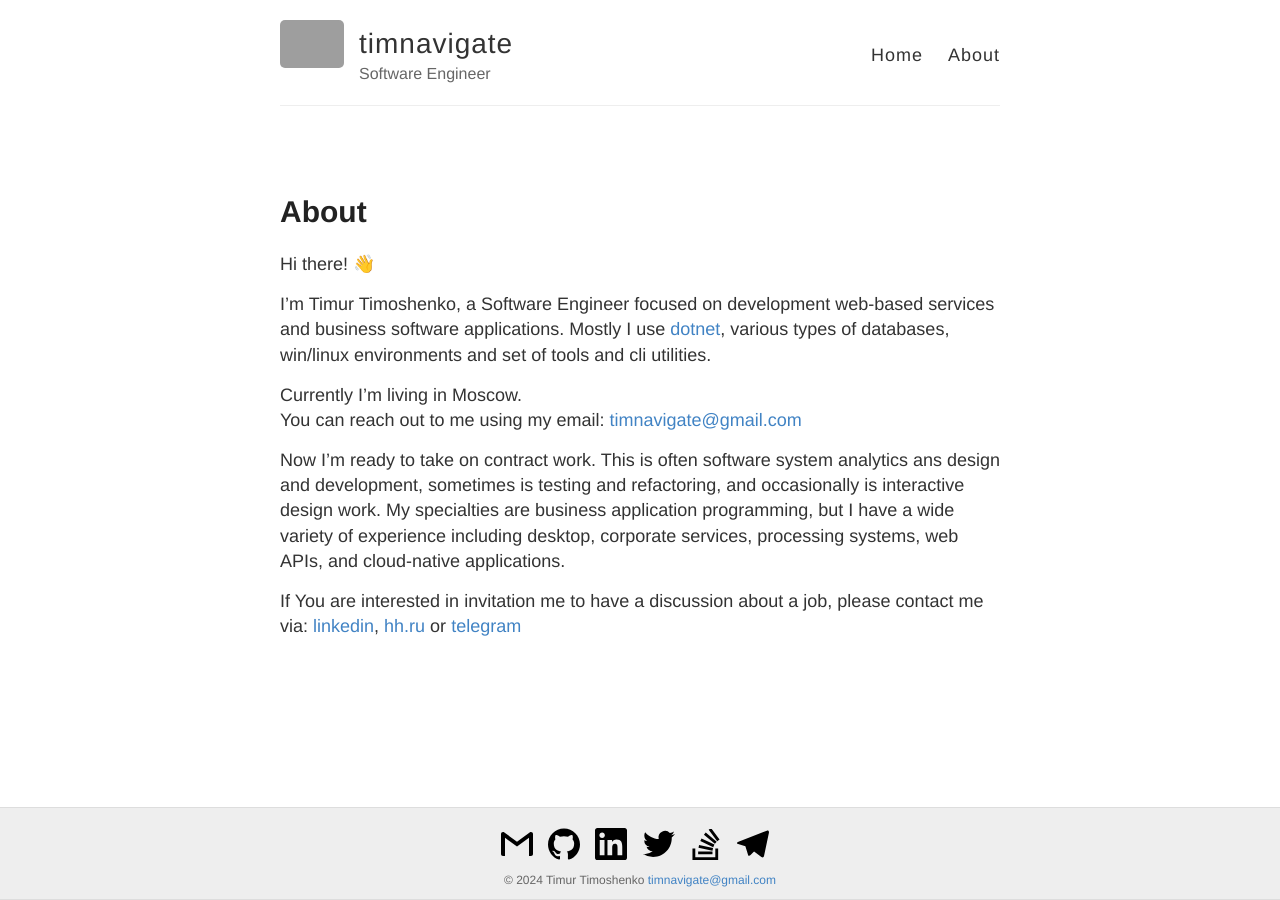
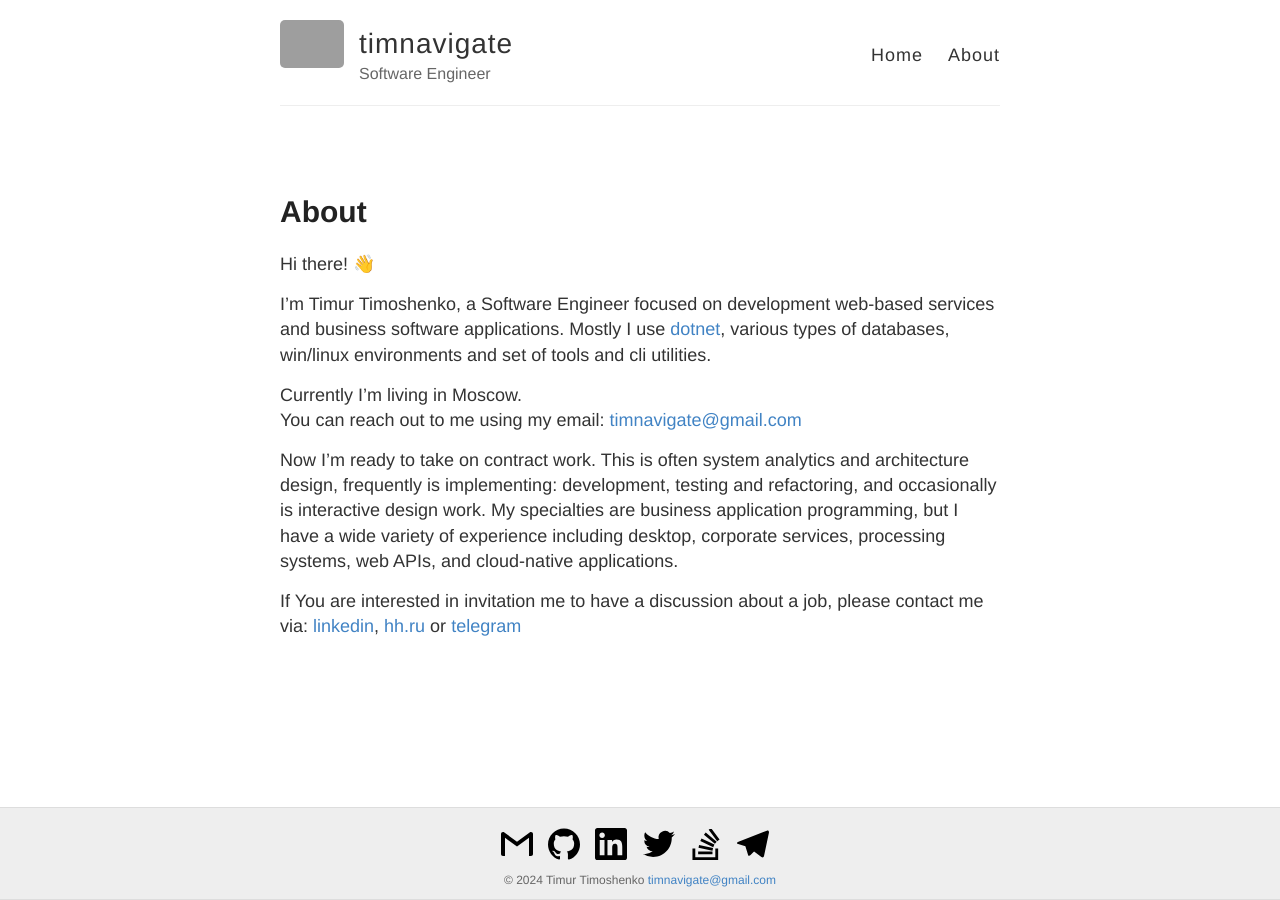
Before and after one commit to timnavigate/timnavigate.com, a Jekyll site: the page built from about.md, in a window 1280 px wide. Built offline with Jekyll 4.4.1, drawn with Linux system fonts in a browser that asks for light colours; grey boxes are pictures that could not be loaded.

Commit message:
Update about.md

```diff
--- a/about.md
+++ b/about.md
@@ -13,7 +13,7 @@ Currently I'm living in {{ site.location }}.<br/>
 You can reach out to me using my email: [timnavigate@gmail.com]("mailto:timnavigate@gmail.com")
 
 Now I'm ready to take on contract work.
-This is often software system analytics ans design and development, sometimes is testing and refactoring, and occasionally is interactive design work.
+This is often system analytics and architecture design, frequently is implementing: development, testing and refactoring, and occasionally is interactive design work.
 My specialties are business application programming, but I have a wide variety of experience including desktop, corporate services, processing systems, web APIs, and cloud-native applications.
 
 If You are interested in invitation me to have a discussion about a job, please contact me via: [linkedin](https://linkedin.com/in/timnavigate), [hh.ru](https://hh.ru/resume/6ecf838dff00cf86c60039ed1f336243635742) or [telegram](https://t.me/timnavigate)
```
